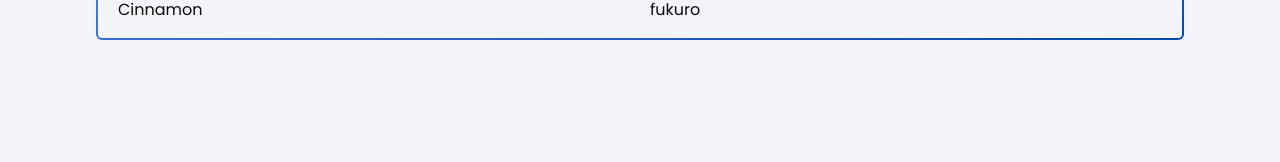
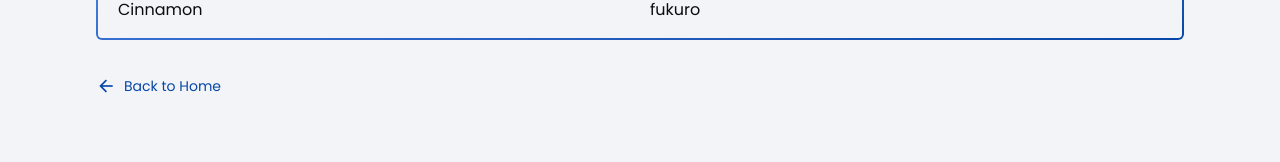
Before and after one commit to jesslyn-caroline/charolines-portfolio, a React (Vite) app: page /hcia-practice in a window 1280 px wide. Shown: the part 1627-1789 px from the top of the page. Built offline with nearby package versions, Linux system fonts and the light colour scheme; a web font is replaced by a local one.

Commit message:
Add Back to Home

```diff
--- a/src/layout.tsx
+++ b/src/layout.tsx
@@ -1,8 +1,11 @@
-import { Outlet } from "react-router"
+import { Link, Outlet, useLocation } from "react-router"
 import SwitchModeBtn from "./components/buttons/switch_mode_btn"
 import ProjectsCard from "./components/cards/projects_card"
 
 function Layout() {
+
+    const location = useLocation();
+
     return (
     <div className={`flex justify-center w-full h-full bg-background text-text transition overflow-y-visible scroll-bar-hidden`}>
         <div className={`max-w-[1920px] min-h-screen w-screen flex flex-col overflow-y-visible scroll-bar-hidden`}>
@@ -11,9 +14,13 @@ function Layout() {
             </div>
             <div className={`px-8 md:px-16 lg:px-24 pb-36`}>
                 <Outlet />
-                <div className={`mt-8`}>
+                <div className={`my-8`}>
                     <ProjectsCard />
                 </div>
+                <Link to="/" className={`${location.pathname === '/'? "hidden" : "block"} text-primary text-sm group flex flex-row items-center gap-x-2`}>
+                    <i className="ri-arrow-left-line text-xl"/>
+                    <span className={`w-fit text-md group-hover:underline`}>Back to Home</span>
+                </Link>
             </div>
         </div>
     </div>
```
